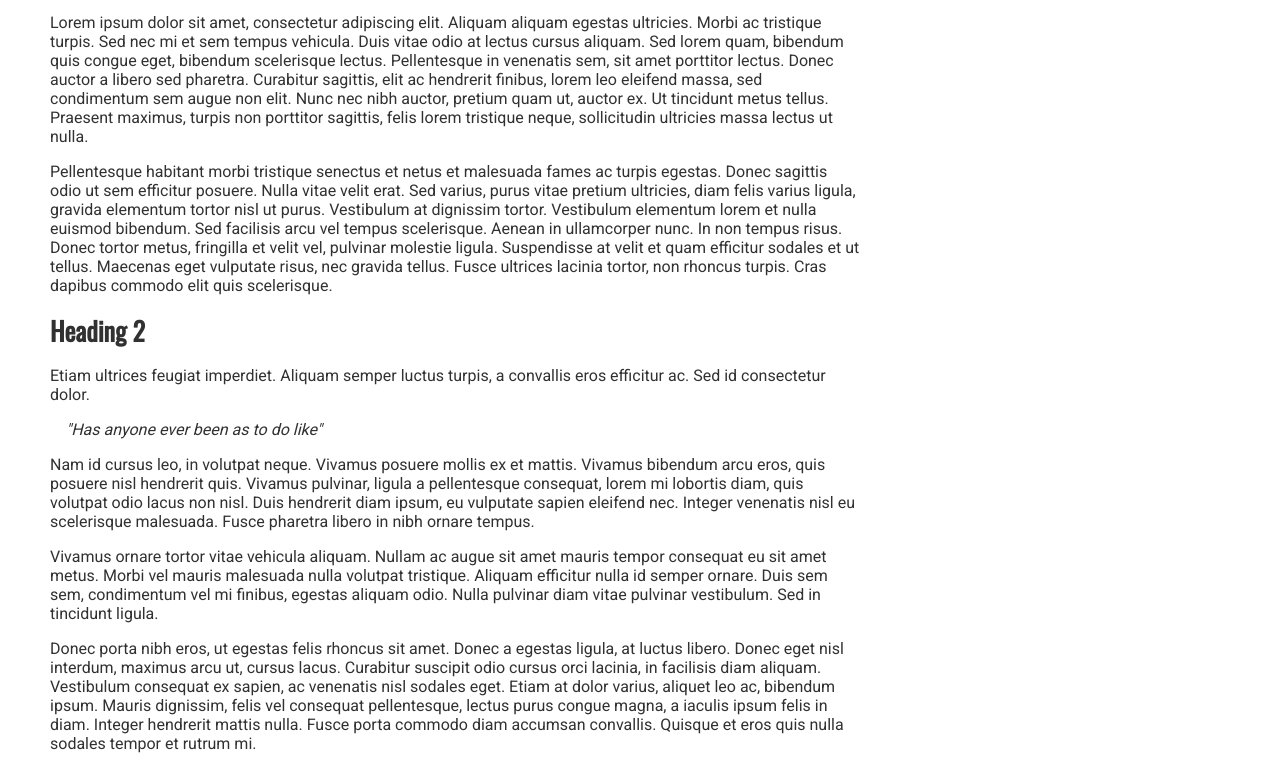
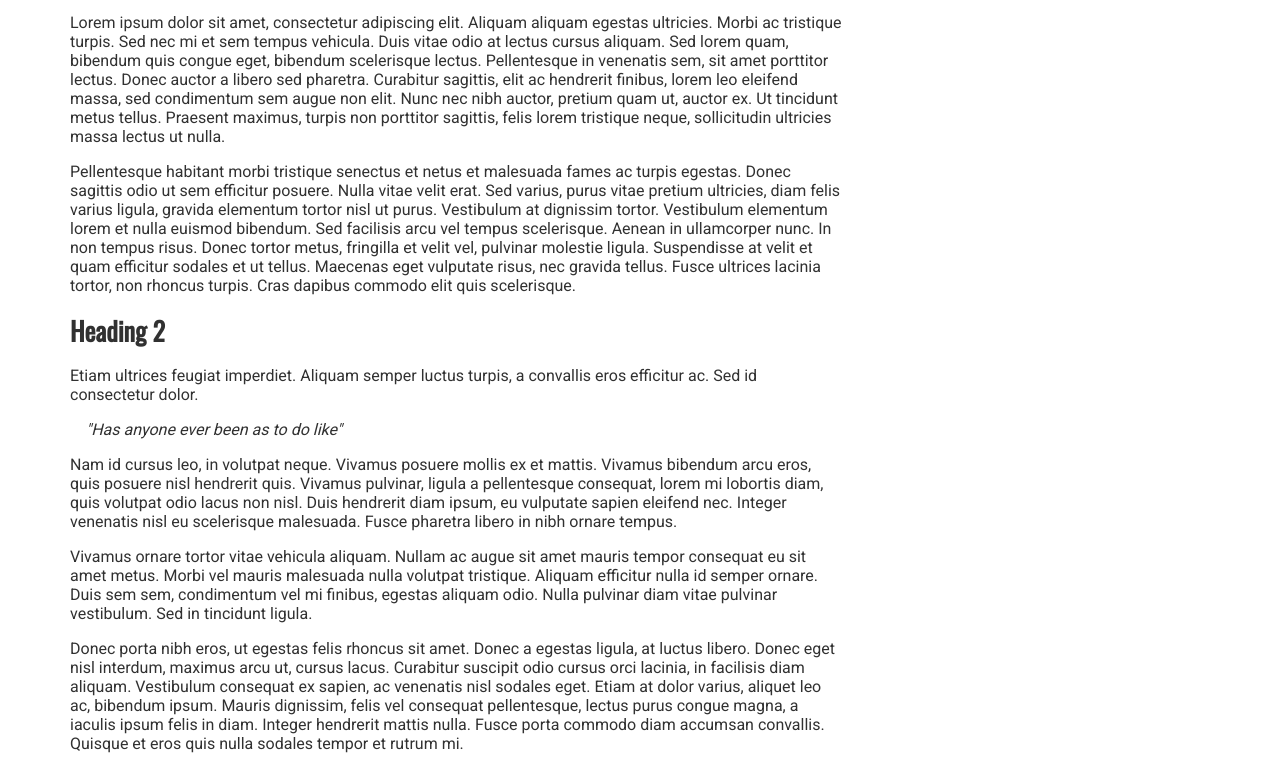
Before and after one commit to chogan314/MyWebsite, a plain HTML site: page index.html in a window 1280 px wide. Shown: the part 189-951 px from the top of the page. Drawn offline with nearby package versions, Linux system fonts and the light colour scheme; a web font is replaced by a local one.

Commit message:
adjusted margins in content area

```diff
--- a/style.css
+++ b/style.css
@@ -54,10 +54,12 @@
 
 #content-container {
     width: 100%;
+    display: flex;
+    justify-content: center;
 }
 
 #content {
-    margin: 0 auto;
+    /* margin: 0 auto; */
     padding: 30px 10px 10px 10px;
     max-width: 1200px;
     display: flex;
@@ -68,7 +70,7 @@
     font-family: 'Roboto', sans-serif;
     font-size: 16px;
     flex: 999 1 600px;
-    margin-right: 40px;
+    margin: 0 20px;
     color: #313131;
 }
 
@@ -107,5 +109,6 @@
     font-family: 'Asap Condensed', sans-serif;
     font-size: 20px;
     flex: 1 0 auto;
+    margin: 0 20px;
     margin-bottom: 20px;
 }
```
